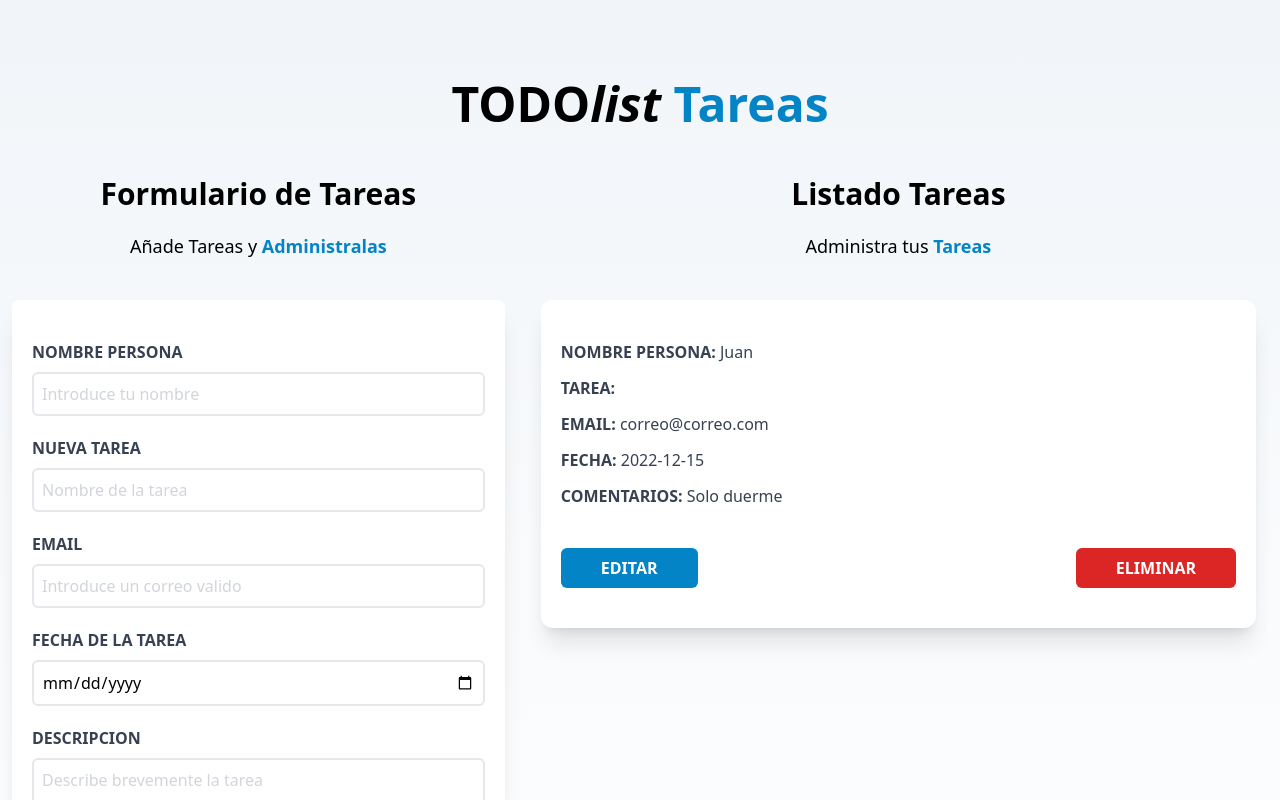
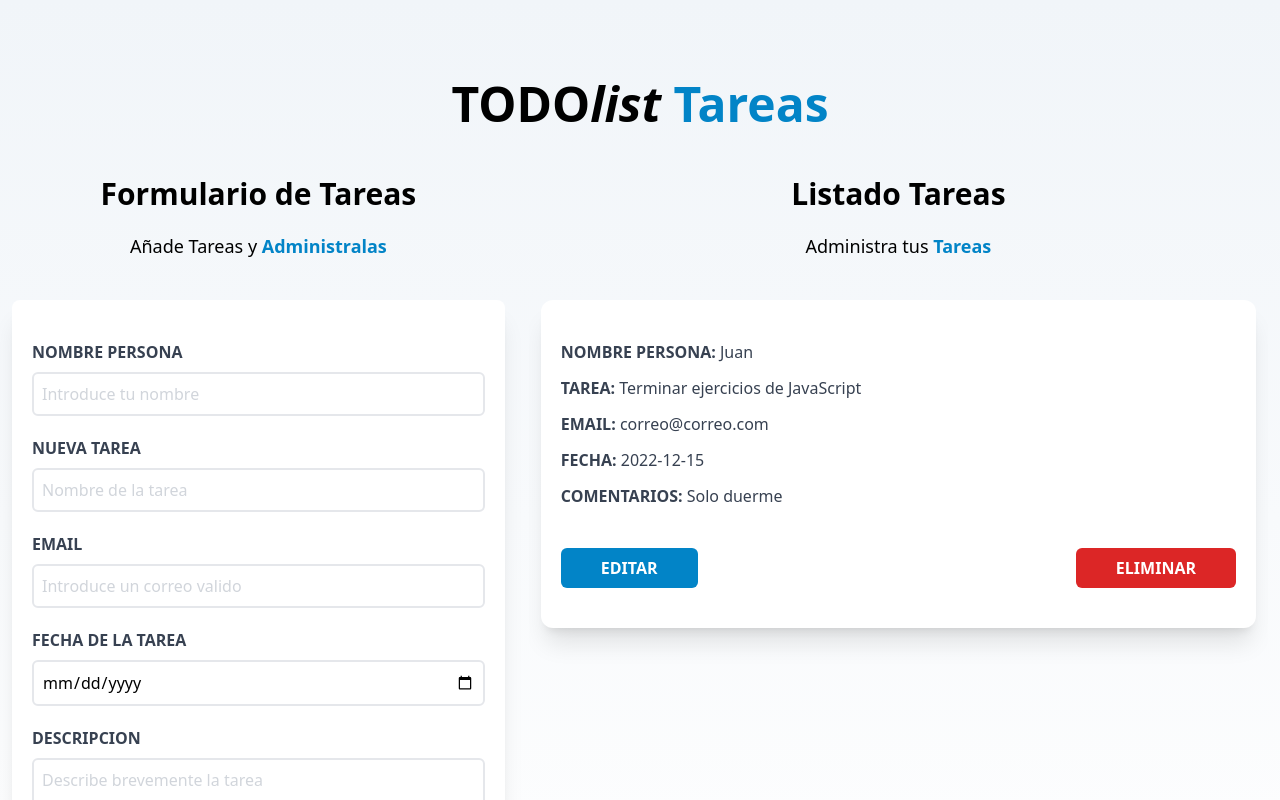
Before and after one commit to jgonzalez-89/react-TODO-application, a React (Vite) app: page / in a window 1280 px wide. Shown: the top 800 px of the page. Built offline with nearby package versions, Linux system fonts and the light colour scheme; data requests are answered from the project's data file.

Commit message:
refactoring code

```diff
--- a/db.json
+++ b/db.json
@@ -3,7 +3,7 @@
     {
       "id": 1,
       "nombre": "Juan",
-      "nombreTarea": "Terminar ejercicios de JavaScript",
+      "tarea": "Terminar ejercicios de JavaScript",
       "email": "correo@correo.com",
       "fecha": "2022-12-15",
       "comentario": "Solo duerme"
--- a/src/components/Formulario.jsx
+++ b/src/components/Formulario.jsx
@@ -1,5 +1,5 @@
 import React from "react";
-import { useState, useEffect } from "react";
+import { useState } from "react";
 import { NewTodo } from "../models/todo";
 import { HttpHandler } from "../http/handler";
 
```
